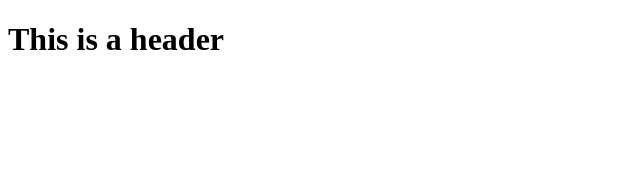
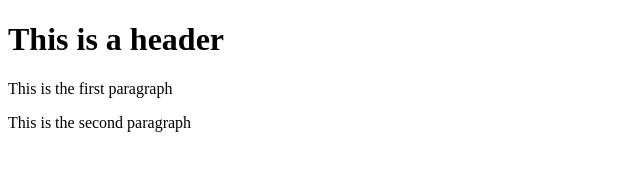
Before and after one commit to abodedaniel/git_try, a website: page index.html in a window 1280 px wide. Shown: the whole page, without its empty margins (0-640 px from the left). Drawn offline with Linux system fonts and the light colour scheme.

Commit message:
fifth commit

```diff
--- a/index.html
+++ b/index.html
@@ -6,6 +6,8 @@
 </head>
 <body>
     <h1>This is a header</h1>
+    <p>This is the first paragraph</p>
+    <p>This is the second paragraph</p>
 
 </body>
 </html>
```
Also changed, not shown: package.json (added, +24 -0 lines), 1 other file.
